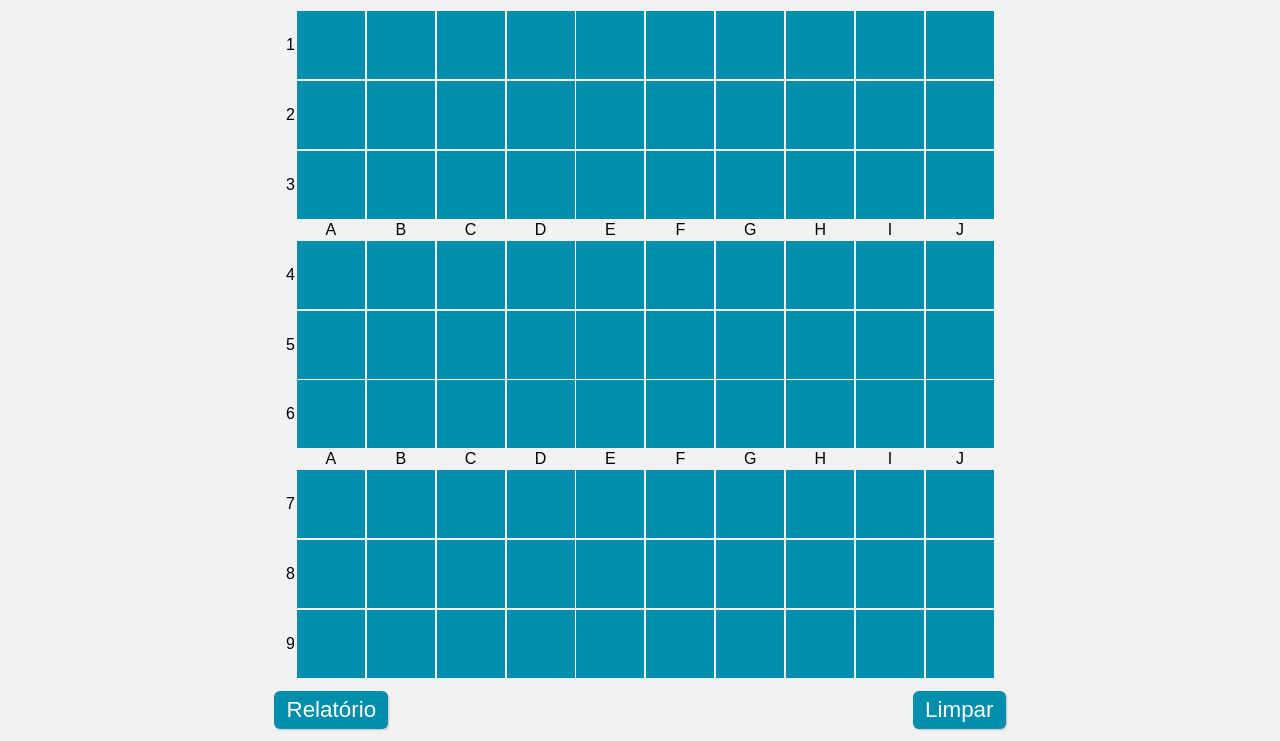
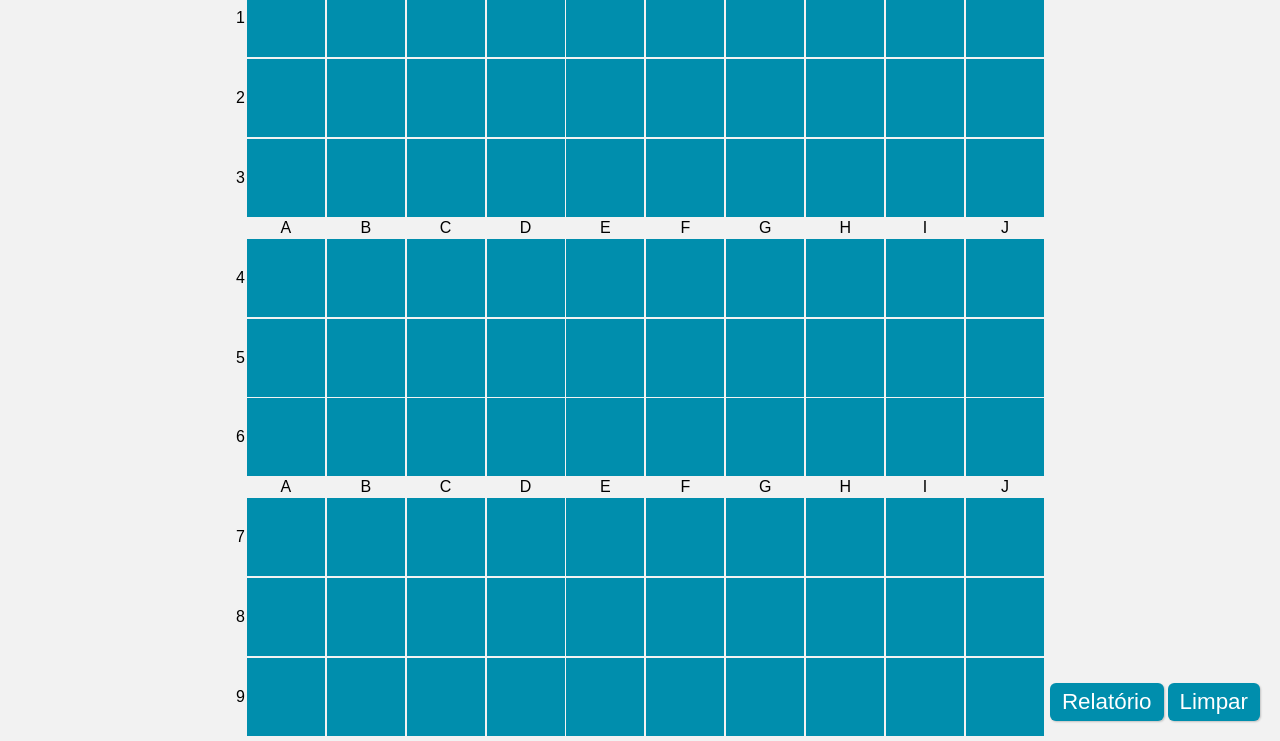
Before and after one commit to eduardosaraujo1/2md2-pam-projeto-aviao, a website: page www/html/aviao.html in a window 1280 px wide. Shown: the part 59-800 px from the top of the page. Drawn offline with Linux system fonts and the light colour scheme.

Commit message:
Alteração estilização Landscape; Esperando tela inicial

```diff
--- a/www/css/aviao/style.css
+++ b/www/css/aviao/style.css
@@ -28,23 +28,38 @@ body {
     display: flex;
     flex-direction: row;
     justify-content: space-around;
+    gap: 4px;
     padding: 0.75rem;
 }
 
 .header {
     font-size: 1.7rem;
     font-weight: bold;
-    margin-bottom: 2rem;
     margin-left: 1rem;
     margin-top: 0.375rem;
     text-align: center;
 }
 
+@media (orientation: portrait) {
+    .header {
+        margin-bottom: 2rem;
+    }
+}
+
+@media (orientation: landscape) {
+    .navbar {
+        position: absolute;
+        bottom: 0.5rem;
+        right: 0.5rem;
+    }
+    .aviao {
+        padding-bottom: 0.3rem;
+    }
+}
+
 .btn-azul {
     width: fit-content;
     box-shadow: 1px 1px 2px rgba(0, 0, 0, 0.2);
-    /* border: 1px solid black;
-    border-radius: 0; */
     background: #008ead;
     font-size: 1.4em;
 }
```
